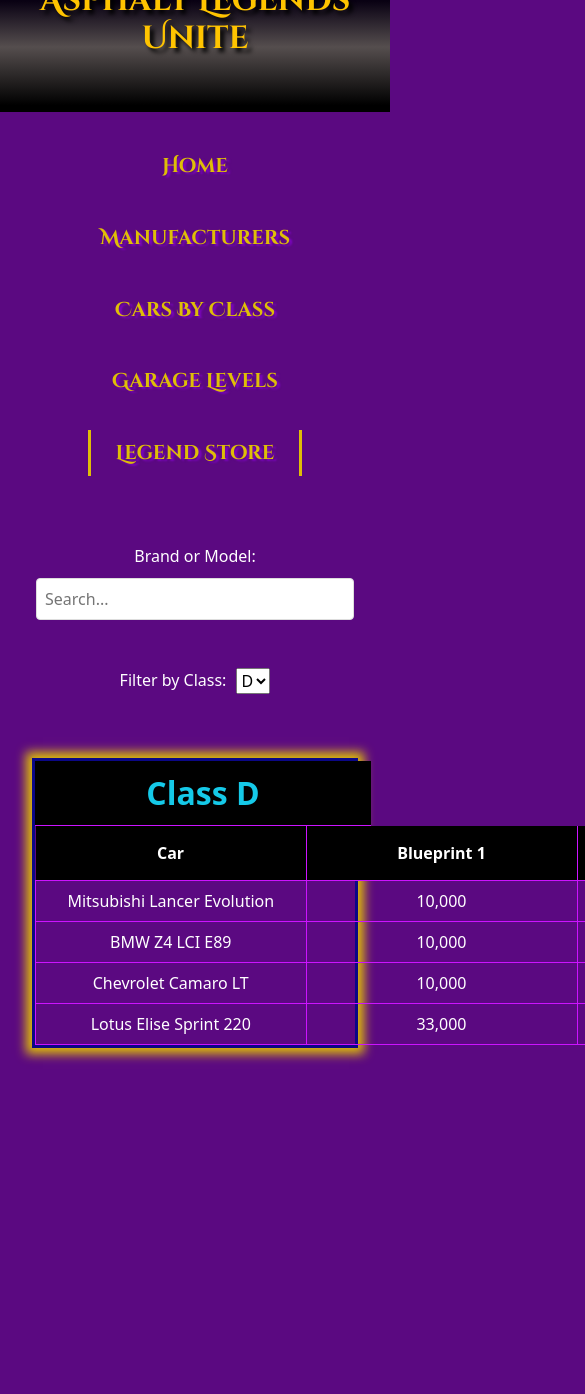
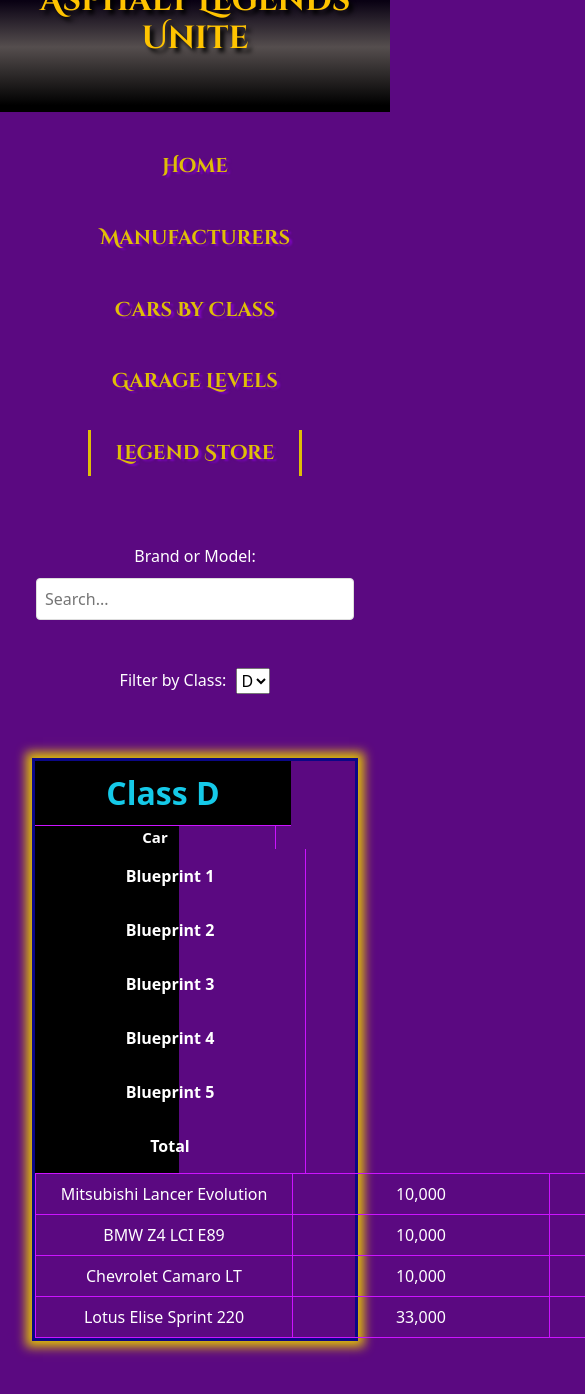
Before and after one commit to JHebenstreit48/asphalt-legends-unite-react, a React (Vite) app in the folder client/: page /legendstoreprices in a window 390 px wide. Shown: the top 1394 px of the page, 585 px wide, since content can reach past the window. Before the commit the page ends 1112 px from the top, so only its background shows below. Built offline with nearby package versions, Linux system fonts and the light colour scheme.

Commit message:
trying to fix deployment

```diff
--- a/client/src/CSS/LegendStore.css
+++ b/client/src/CSS/LegendStore.css
@@ -85,19 +85,23 @@
 
   .responsive-table {
     display: flex;
-    flex-flow: column wrap;
+    flex-direction: column;
     margin: 4rem auto;
     width: 20rem;
   }
   .classSelectionHeader {
-    flex-flow: column wrap;
-    font-size: 2rem;
-    width: 20rem;
+    width: 100%;
   }
-  .table-header-row {
+  .tableHeaderRow {
     display: flex;
-    flex-flow: column wrap;
-    width: 10rem;
+    flex-direction: column;
+    width: 9rem !important;
+  }
+
+  .rowLabel {
+    padding: 0 !important;
+    font-size: 15px;
+    min-width: 1rem;
   }
   .no-results {
     text-align: center;
--- a/client/src/HomePage/ImagesForCarousel.tsx
+++ b/client/src/HomePage/ImagesForCarousel.tsx
@@ -7,7 +7,6 @@
 const Carousel: ImageCarouselType[] = [
 
     { path: Images.PaganiHuayraBC },
-    { path: Images.LamborghiniHuracanEvoSpyder },
     { path: Images.LamborghiniSianFKP37 },
     { path: Images.ApexAP0 },
     { path: Images.AstonMartinValhallaConcept },
--- a/client/src/LegendStore/BlueprintPriceData.ts
+++ b/client/src/LegendStore/BlueprintPriceData.ts
@@ -2,12 +2,13 @@
     class: string; // D, C, B, A, S
     brand: string; // Car brand
     model: string; // Car model
+    garageLevel?: number; // Garage level required to purchase
     blueprintPrices: number[]; // Prices for blueprints 1-5
   }
 
   export const cars: Car[] = [
     { class: "D", brand: "Mitsubishi", model: "Lancer Evolution", blueprintPrices: [10000, 15000, 20000, 25000, 30000] },
-    { class: "D", brand: "BMW", model: "Z4 LCI E89", blueprintPrices: [10000, 15000, 20000, 25000, 30000] },
+    { class: "D", brand: "BMW", model: "Z4 LCI E89", garageLevel: 1, blueprintPrices: [10000, 15000, 20000, 25000, 30000] },
     { class: "D", brand: "Chevrolet", model: "Camaro LT", blueprintPrices: [10000, 15000, 20000, 25000, 30000] },
     { class: "D", brand: "Lotus", model: "Elise Sprint 220", blueprintPrices: [33000, 50000, 67000, 84000, 101000] },
     { class: "C", brand: "Dodge", model: "Challenger SRT8", blueprintPrices: [13000, 19500, 26000, 32500, 39000] },
--- a/client/src/LegendStore/LegendStoreTables.tsx
+++ b/client/src/LegendStore/LegendStoreTables.tsx
@@ -3,7 +3,7 @@
 import "../CSS/LegendStore.css";
 
 const LegendStoreTables: React.FC = () => {
-  const [selectedClass, setSelectedClass] = useState("D"); // Default to class D
+  const [selectedClass, setSelectedClass] = useState("D");
   const [searchTerm, setSearchTerm] = useState(""); // State for search term
 
   // Filter cars based on the selected class and search term
@@ -62,10 +62,8 @@
 
             <tbody>
 
-              <div>
-
                 <tr className="tableHeaderRow">
-                  <th>Car</th>
+                  <th className="rowLabel">Car</th>
                   <th>Blueprint 1</th>
                   <th>Blueprint 2</th>
                   <th>Blueprint 3</th>
@@ -75,14 +73,13 @@
                 </tr>
 
               {/* Table Headers */}
-
                 {filteredCars.map((car, index) => {
                   const total = car.blueprintPrices.reduce((acc, price) => acc + price, 0);
                   return (
                     <tr
                       key={index}>
                       <td
-                        className="data-cell"
+                        className="pricesCell"
                       >
                         {car.brand} {car.model}
 
@@ -91,13 +88,13 @@
 
                         <td
                           key={i}
-                          className={`data-cell blueprint-${i + 1}`}
+                          className={`dataCell blueprint-${i + 1}`}
                         >
                           {price.toLocaleString()}</td>
                       ))}
 
                       <td
-                        className="total-cell">{total.toLocaleString()}
+                        className="totalCell">{total.toLocaleString()}
 
                       </td>
 
@@ -105,16 +102,16 @@
 
                   );
                 })}
-              </div>
 
             </tbody>
 
           </table>
+
+          </div>
           {filteredCars.length === 0 && (
             <p className="no-results">No cars found for the current search term.</p>
           )}
         </div>
-      </div>
 
     </>
   );
```
